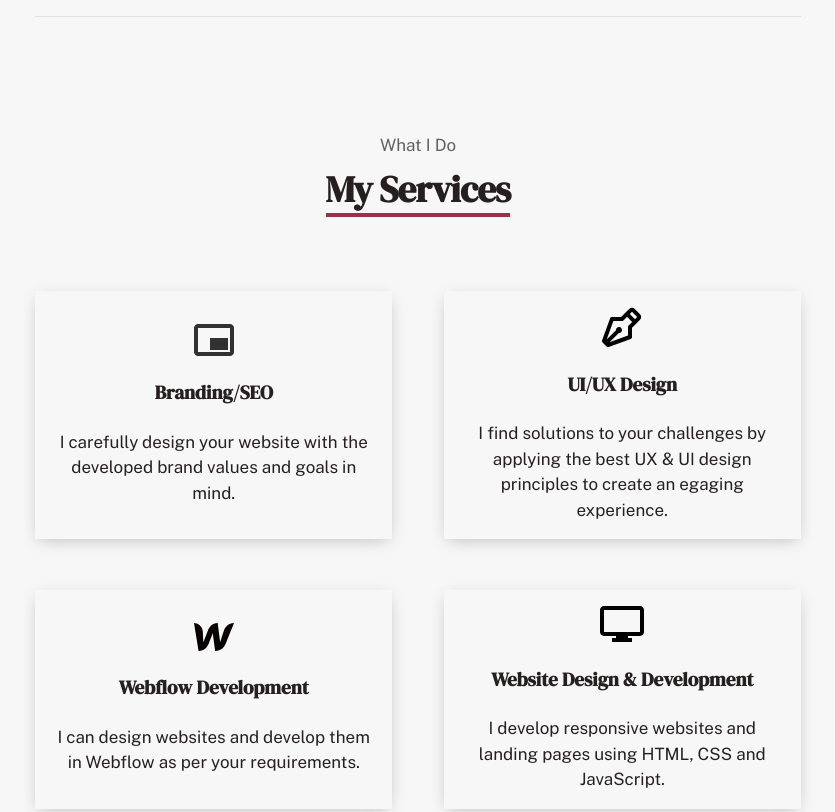
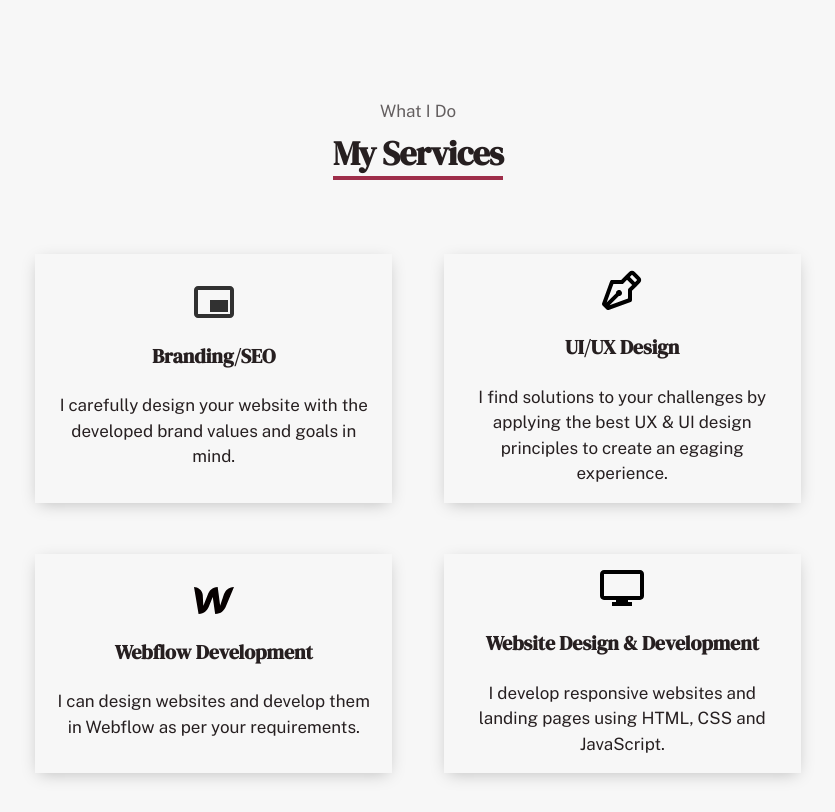
Before and after one commit to AnnieCat73/freelance-portfolio, a plain HTML site: page index.html in a window 1280 px wide. Shown: the part 1520-2332 px from the top of the page, without its empty margins (367-1202 px from the left). Drawn offline with nearby package versions, Linux system fonts and the light colour scheme.

Commit message:
Css updates

```diff
--- a/style.css
+++ b/style.css
@@ -9,14 +9,6 @@
   --fs-300: 1rem;/*placeholder*/
   --fs-400: 1.063rem;/*17px base*/
   --fs-500: 1.125rem;/*p-large*/
-  /*
-  --fs-600: 1.375rem;/*h3*
-  --fs-700: 2.375rem;/*h2*
-  --fs-800: 2.625rem;/*h1**/
-  /*--fs-600: 1.175rem;/*h3*/
-  --fs-600: 1.3rem;/*h3*/
-  --fs-700: 2.105rem;/*h2*/
-  --fs-800: 2.465rem;/*h1**/
   --fs-copy: 0.875rem;
   --fs-btn: 1.0875rem;
 
@@ -69,9 +61,6 @@
 /*tablet*/
 @media (min-width: 36em) {
   :root {
-    --fs-600: 1.5rem;
-    --fs-700: 2rem;
-    --fs-800: 2.75rem;
     --fs-copy: 0.938;
   }
 }
@@ -80,9 +69,6 @@
 @media (min-width: 62em) {
   :root {
     --fs-500: 1.17rem;
-    --fs-600: 1.2rem;
-    --fs-700: 2.3rem;
-    --fs-800: 3.2rem;
     --fs-btn: 1.063rem;
   }
 }
@@ -110,10 +96,7 @@ h2,
   letter-spacing: -0.02em;
 }
 
-h3 {
-  line-height: 1.2;
-  letter-spacing: -0.017px;
-}
+
 
 html {
   color-scheme: dark light;
@@ -180,18 +163,22 @@ h3 {
 }
 
 h1 {
-  font-size: var(--fs-800);
-
+  font-size: clamp(2.3rem, 2.1200rem + 0.9000vw, 3.2rem);
   font-weight: var(--fw-700);
+  max-width: 28ch;
 }
 
 h2 {
+  font-size: clamp(2rem, 1.9600rem + 0.2000vw, 2.2rem);
+  font-weight: var(--fw-700);
+}
+
+h3 {
+  font-size: clamp(1.175rem, 1.1500rem + 0.1250vw, 1.3rem);
+  font-weight: var(--fw-600);
   line-height: 1.2;
-  font-weight: var(--fw-700);
-  font-size: var(--fs-700);
-
-}
-
+  letter-spacing: -0.017px;
+}
 .heading-underline {
   position: relative;
 
@@ -211,11 +198,8 @@ h2 {
 
 
 
-h3 {
-  font-weight: var(--fw-600);
-  line-height: 1.2;
-  font-size: var(--fs-600);
-}
+
+
 
 .text-400 {
   font-size: var(--fs-400);
```
